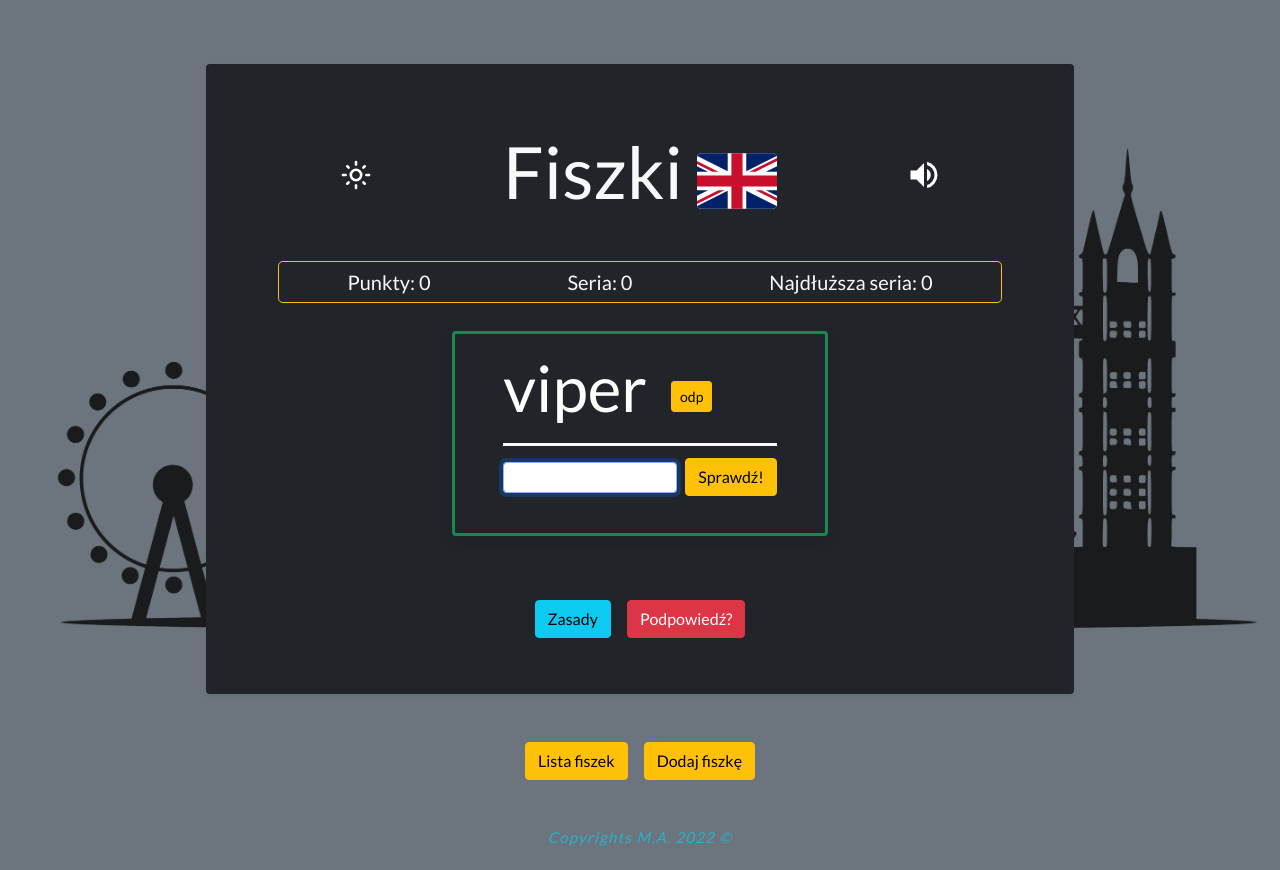
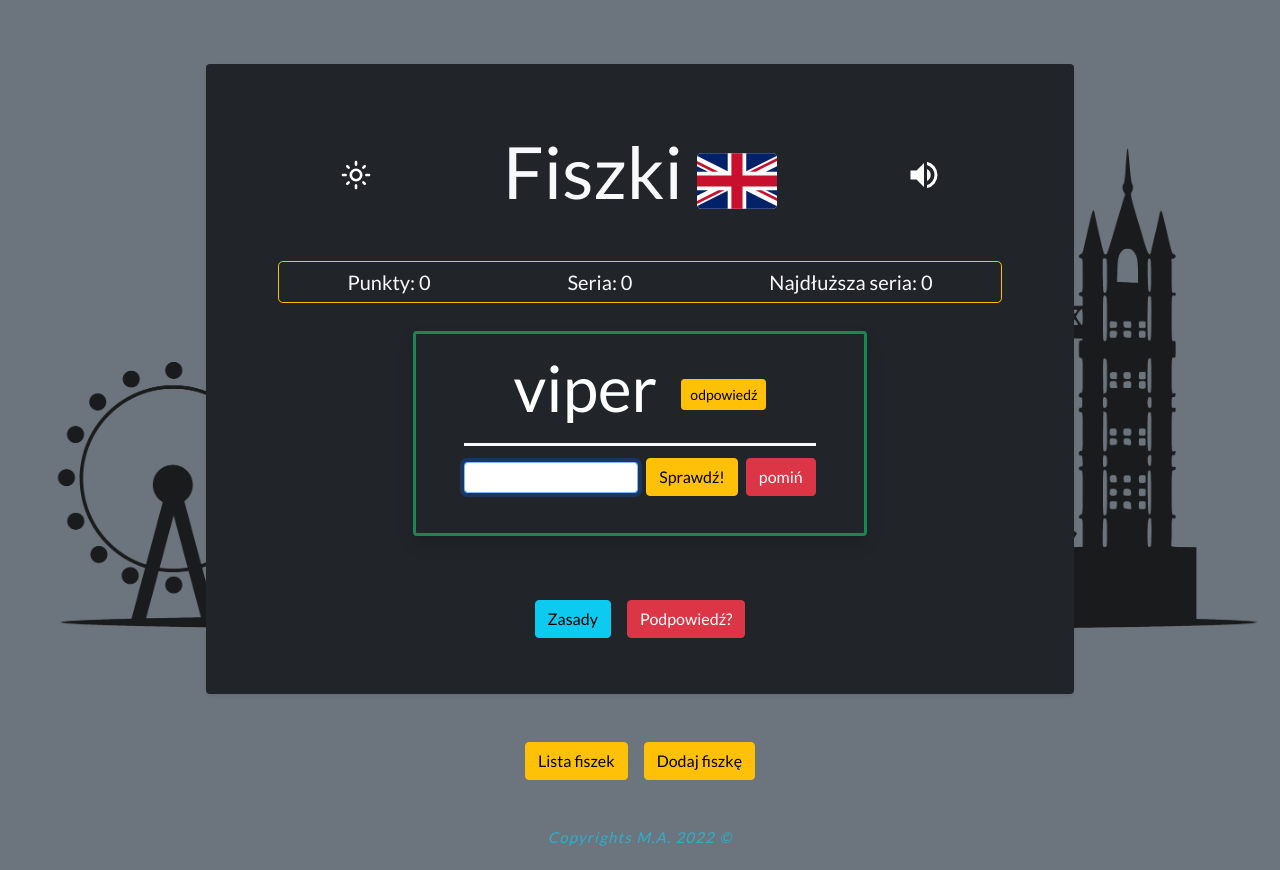
Before and after one commit to malex3334/FlashCards, a React (Create React App) app: page / in a window 1280 px wide. Built offline with nearby package versions, Linux system fonts and the light colour scheme; no server answers.

Commit message:
skip card function added, styling

```diff
--- a/package.json
+++ b/package.json
@@ -10,6 +10,7 @@
     "react": "^18.2.0",
     "react-bootstrap": "^2.4.0",
     "react-dom": "^18.2.0",
+    "react-icons": "^4.4.0",
     "react-scripts": "5.0.1",
     "web-vitals": "^2.1.4"
   },
--- a/src/pages/FlashCard.jsx
+++ b/src/pages/FlashCard.jsx
@@ -176,6 +176,18 @@ function FlashCard() {
     setShowAnswer(false);
   };
 
+  function handleSkipAnswer() {
+    setShowCorrectAnswer(true);
+    setTimeout(() => {
+      setShowCorrectAnswer(false);
+      randomIndex();
+    }, 1000);
+    setShowAnswer(false);
+    setStreak(0);
+    !mute && wrongSound.play();
+    handleFailAnimation();
+  }
+
   // fetch dictionary filteredData
 
   const fetchDescription = async (word) => {
@@ -276,11 +288,12 @@ function FlashCard() {
 
       {/* ########## FLASHCARD BODY ######### */}
       <div
+        style={{ position: "relative" }}
         className={`d-flex justify-content-center
         `}
       >
         <div
-          className={` shadow ps-5 pe-5 pb-4 mb-2 mt-1 rounded ${
+          className={` shadow ps-5 pe-5 pb-4 mb-2 mt-1 rounded d-flex flex-column align-items-center ${
             dark ? "border border-3 border-success" : "bg-success"
           } ${successAnimation ? "correct" : ""} ${
             failAnimation ? "incorrect" : ""
@@ -303,12 +316,14 @@ function FlashCard() {
                     </span>
                   )}
                 </p>
-                <button
-                  onClick={handleShowAnswer}
-                  className="btn btn-sm btn-warning ms-4 "
-                >
-                  odp
-                </button>
+                <div className="button-container d-flex flex-column gap-1">
+                  <button
+                    onClick={handleShowAnswer}
+                    className="btn btn-sm btn-warning ms-4 mb-1 "
+                  >
+                    odpowiedź
+                  </button>
+                </div>
               </>
             )}
             {showAnswer && (
@@ -332,6 +347,10 @@ function FlashCard() {
               value={answer}
             />
             <button className="btn btn-warning ms-2">Sprawdź!</button>
+            <button className="btn btn-danger ms-2" onClick={handleSkipAnswer}>
+              pomiń
+            </button>
+            {/* <button className="btn btn-warning ms-2">Sprawdź!</button> */}
           </form>
         </div>
       </div>
```
Also changed, not shown: 1 other file (tests, documents, lock files or other folders).
